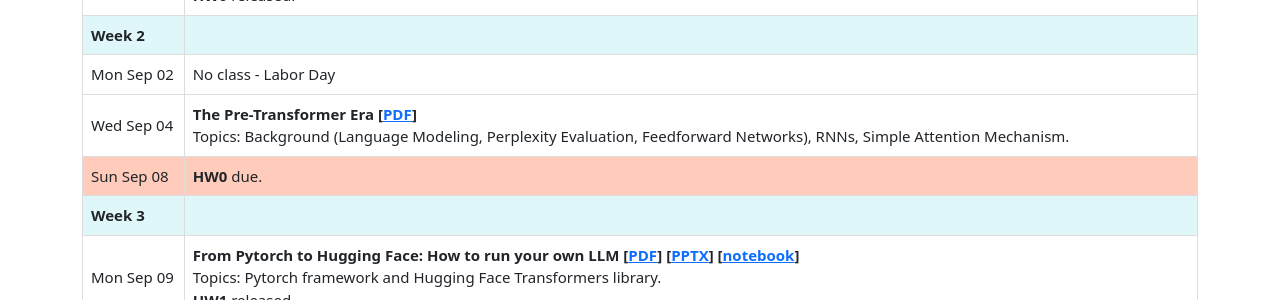
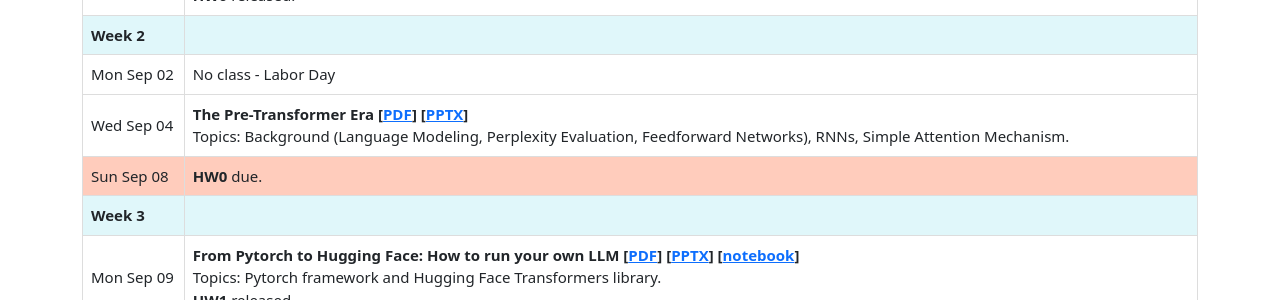
Before and after one commit to llm-class/llm-class.github.io, a Jekyll site: the page built from schedule.html, in a window 1280 px wide and 900 px high. Shown: the part 239-539 px from the top of the window. Built offline with Jekyll 4.4.1, drawn with Linux system fonts in a browser that asks for light colours.

Commit message:
add link to googleslides of lecture 2

```diff
--- a/_data/schedule.yml
+++ b/_data/schedule.yml
@@ -15,7 +15,7 @@
       class: "lecture"
       topic: "The Pre-Transformer Era"
       details: "Topics: Background (Language Modeling, Perplexity Evaluation, Feedforward Networks), RNNs, Simple Attention Mechanism."
-      link: "[<a href=\"slides/Lecture 2 - The Pre-Transformer Era.pdf\">PDF</a>]"
+      link: "[<a href=\"slides/Lecture 2 - The Pre-Transformer Era.pdf\">PDF</a>] [<a href=\"https://docs.google.com/presentation/d/1QnxKDSZ5Zg8Dy2Og6NeMhmvRkpZk5BLoUjgPWU0WZ5g/edit?usp=sharing\">PPTX</a>]"
     - date: "Sun Sep 08"
       class: "work_due"
       details: "<b>HW0</b> due."
@@ -26,7 +26,7 @@
       class: "lecture"
       topic: "From Pytorch to Hugging Face: How to run your own LLM"
       details: "Topics: Pytorch framework and Hugging Face Transformers library. <br> <b>HW1</b> released."
-      link: "[<a href=\"slides/Lecture\ 3\ -\ Pytorch\ and\ Hugging\ Face.pdf\">PDF</a>] [<a href=\"https://docs.google.com/presentation/d/1swlNZDB8BmuHNx1MWF38OTZCK_HH3uWn8XmHrxqs7wc/edit\">PPTX</a>] [<a href=\"https://colab.research.google.com/drive/1sskNfBeoeLqViPd42fAYSWSN59goFjj1\">notebook</a>]"
+      link: "[<a href=\"slides/Lecture\ 3\ -\ Pytorch\ and\ Hugging\ Face.pdf\">PDF</a>] [<a href=\"https://docs.google.com/presentation/d/1swlNZDB8BmuHNx1MWF38OTZCK_HH3uWn8XmHrxqs7wc/edit?usp=sharing\">PPTX</a>] [<a href=\"https://colab.research.google.com/drive/1sskNfBeoeLqViPd42fAYSWSN59goFjj1\">notebook</a>]"
     - date: "Wed Sep 11"
       class: "lecture"
       topic: "The Transformer Architecture"
```
